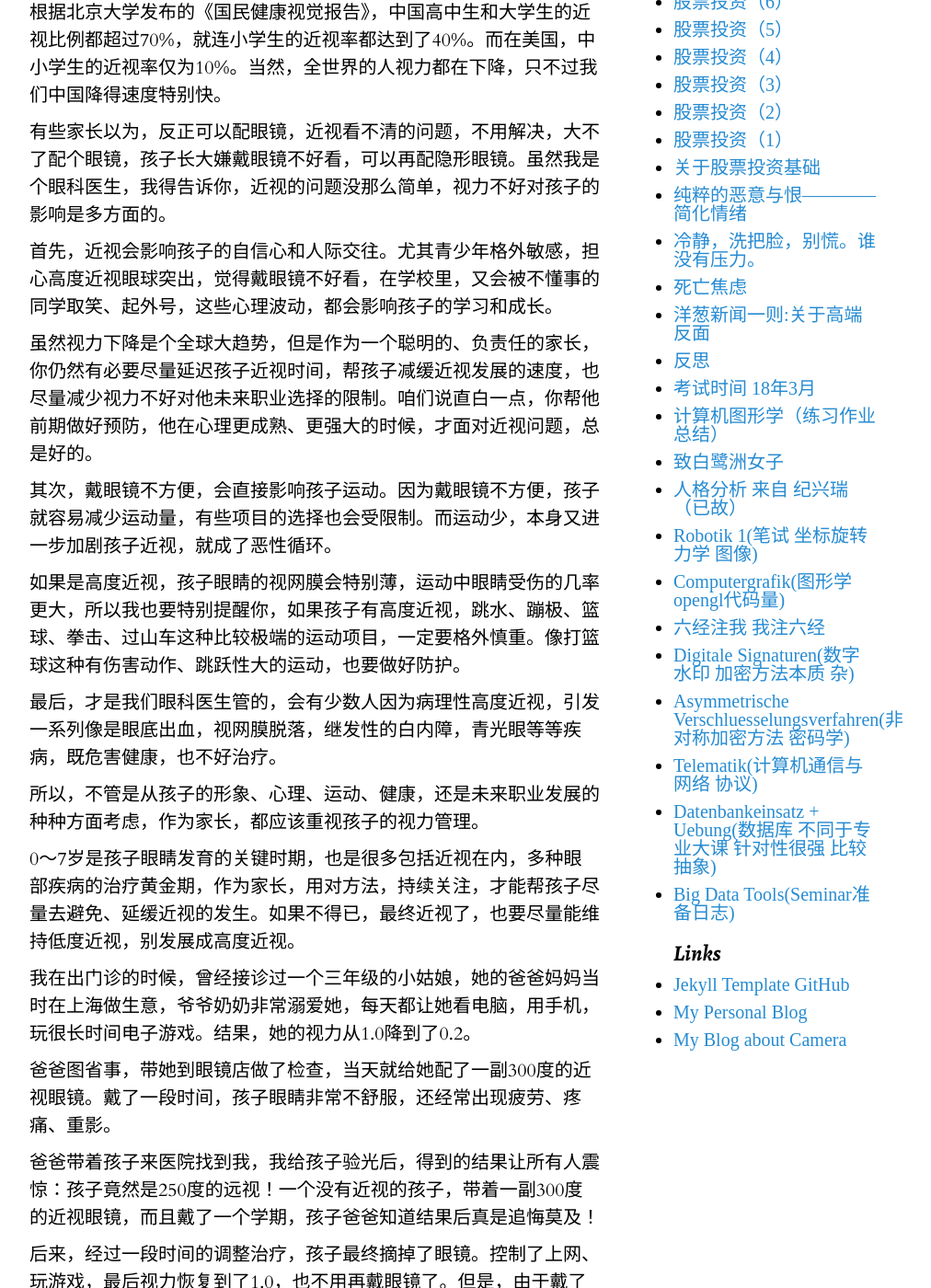
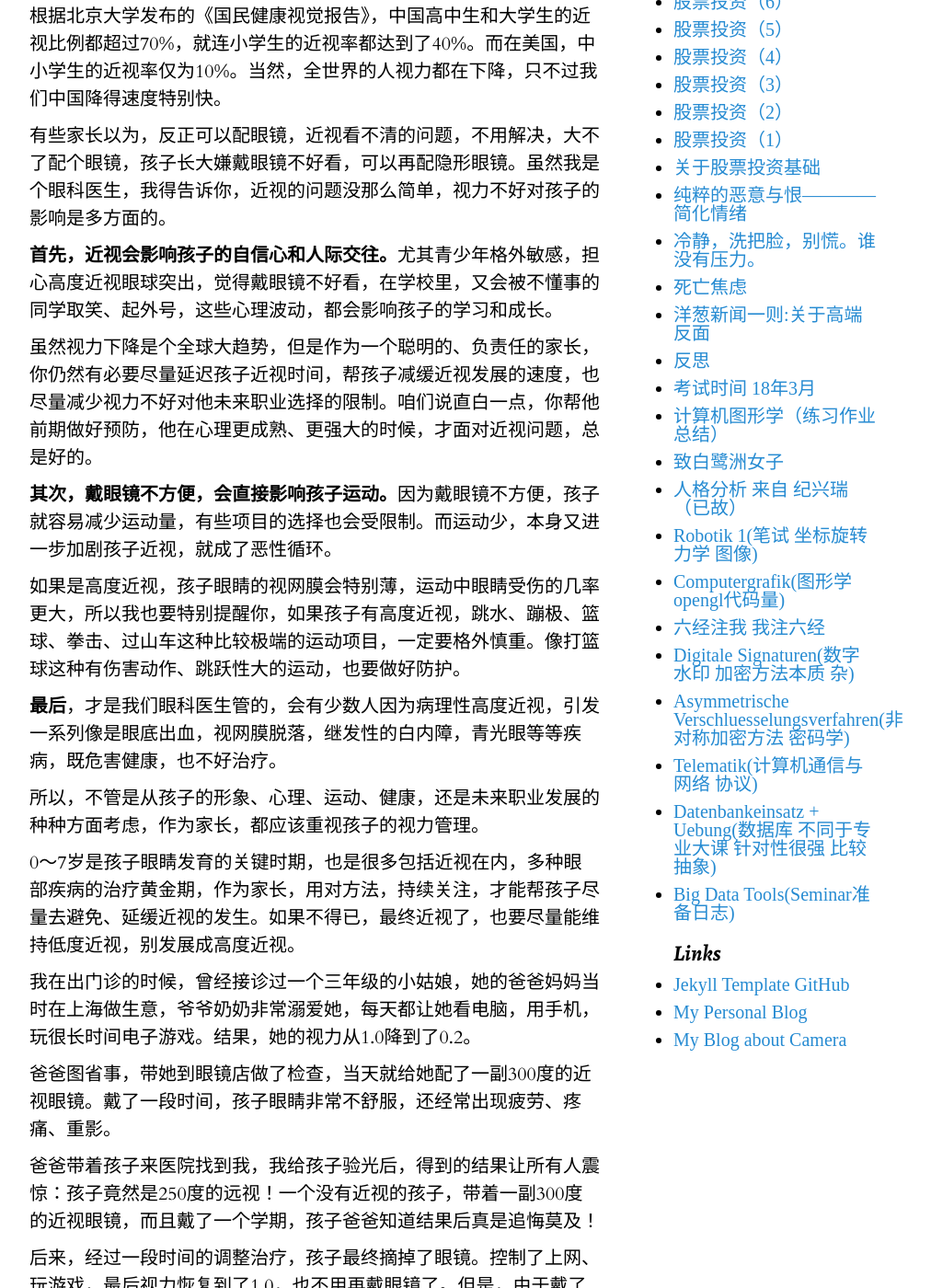
Before and after one commit to xjxuyang/xjxuyang.github.io, a Jekyll site: the page built from _posts/2018-09-25-如何管好孩子的视力（0）.md, in a window 1280 px wide and 1400 px high, scrolled down 1126 px. Shown: the whole window at 92% size, without its empty margins (148-1160 px from the left). Built offline with Jekyll 4.4.1, drawn with Linux system fonts in a browser that asks for light colours; some web fonts are replaced.

```diff
--- a/_posts/2018-09-25-如何管好孩子的视力（0）.md
+++ b/_posts/2018-09-25-如何管好孩子的视力（0）.md
@@ -4,11 +4,11 @@ title: 精品课：如何管好孩子的视力（发刊词）
 category: Post
 ---
 
-【试听】为什么需要管好孩子的视力？
-
+**【试听】为什么需要管好孩子的视力？**
+* * *
 |---
 
-于刚，眼科特级专家，主任医师，北京美和眼科院长，原北京儿童医院眼科主任
+**于刚，眼科特级专家，主任医师，北京美和眼科院长，原北京儿童医院眼科主任**
 
 ---|
 
@@ -22,8 +22,8 @@ category: Post
 
 3.于刚主任教你提前掌握孩子视力的三个关键控制点，把握0～7岁孩子眼睛发育的关键期，成为一个聪明、负责任的家长，管好孩子的视力问题，既有理性的判断，又有科学的对策。
 
-
-【发刊词：如何管好孩子的视力】
+* * *
+**【发刊词：如何管好孩子的视力】**
 
 
 我是一名儿童眼科医生，现在就职于北京美和眼科，干眼科已经36年了，14年前，我筹备组建了北京儿童医院眼科，当了11年眼科主任，十几年下来，我和我的团队，看了超过150万有眼病的孩子。
@@ -34,15 +34,15 @@ category: Post
 
 有些家长以为，反正可以配眼镜，近视看不清的问题，不用解决，大不了配个眼镜，孩子长大嫌戴眼镜不好看，可以再配隐形眼镜。虽然我是个眼科医生，我得告诉你，近视的问题没那么简单，视力不好对孩子的影响是多方面的。
 
-首先，近视会影响孩子的自信心和人际交往。尤其青少年格外敏感，担心高度近视眼球突出，觉得戴眼镜不好看，在学校里，又会被不懂事的同学取笑、起外号，这些心理波动，都会影响孩子的学习和成长。
+**首先，近视会影响孩子的自信心和人际交往。**尤其青少年格外敏感，担心高度近视眼球突出，觉得戴眼镜不好看，在学校里，又会被不懂事的同学取笑、起外号，这些心理波动，都会影响孩子的学习和成长。
 
 虽然视力下降是个全球大趋势，但是作为一个聪明的、负责任的家长，你仍然有必要尽量延迟孩子近视时间，帮孩子减缓近视发展的速度，也尽量减少视力不好对他未来职业选择的限制。咱们说直白一点，你帮他前期做好预防，他在心理更成熟、更强大的时候，才面对近视问题，总是好的。
 
-其次，戴眼镜不方便，会直接影响孩子运动。因为戴眼镜不方便，孩子就容易减少运动量，有些项目的选择也会受限制。而运动少，本身又进一步加剧孩子近视，就成了恶性循环。
+**其次，戴眼镜不方便，会直接影响孩子运动。**因为戴眼镜不方便，孩子就容易减少运动量，有些项目的选择也会受限制。而运动少，本身又进一步加剧孩子近视，就成了恶性循环。
 
 如果是高度近视，孩子眼睛的视网膜会特别薄，运动中眼睛受伤的几率更大，所以我也要特别提醒你，如果孩子有高度近视，跳水、蹦极、篮球、拳击、过山车这种比较极端的运动项目，一定要格外慎重。像打篮球这种有伤害动作、跳跃性大的运动，也要做好防护。
 
-最后，才是我们眼科医生管的，会有少数人因为病理性高度近视，引发一系列像是眼底出血，视网膜脱落，继发性的白内障，青光眼等等疾病，既危害健康，也不好治疗。
+**最后**，才是我们眼科医生管的，会有少数人因为病理性高度近视，引发一系列像是眼底出血，视网膜脱落，继发性的白内障，青光眼等等疾病，既危害健康，也不好治疗。
 
 所以，不管是从孩子的形象、心理、运动、健康，还是未来职业发展的种种方面考虑，作为家长，都应该重视孩子的视力管理。
 
@@ -84,5 +84,5 @@ category: Post
 
 通过这五讲的内容，希望你对孩子视力管理有一个基本的了解，遇到问题时，不急不慌，有理性的判断和科学的对策。同时，希望能引起你对孩子视力管理的关注，让我们一起守护好孩子心灵的窗户，让他们从小就拥有一双明亮健康的眼睛，受益终生。
 
-
-版权归得到App所有，未经许可不得转载。
+* * *
+**版权归得到App所有，未经许可不得转载。**
```
